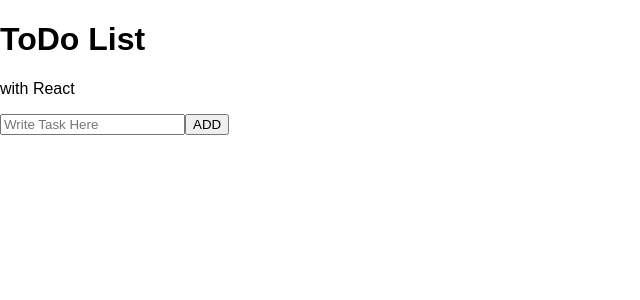
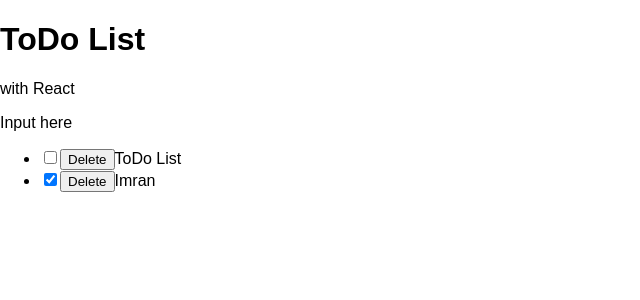
Before and after one commit to imranhossainemi/todo_list_react, a React (Create React App) app: page / in a window 1280 px wide. Shown: the top 300 px of the page, without its empty margins (0-640 px from the left). Built offline with nearby package versions, Linux system fonts and the light colour scheme.

Commit message:
Update TodoView.js

```diff
--- a/src/Components/TodoView.js
+++ b/src/Components/TodoView.js
@@ -1,11 +1,13 @@
 import React from 'react';
+import TodoLogic from './TodoLogic';
 
 const TodoView = () => (
   <main>
-    <form className="form" id="form">
+    <TodoLogic />
+    {/* <form className="form" id="form">
       <input id="task" name="task" type="text" placeholder="Write Task Here" />
       <button type="submit" className="btnSubmit">ADD</button>
-    </form>
+    </form> */}
   </main>
 );
 
```
